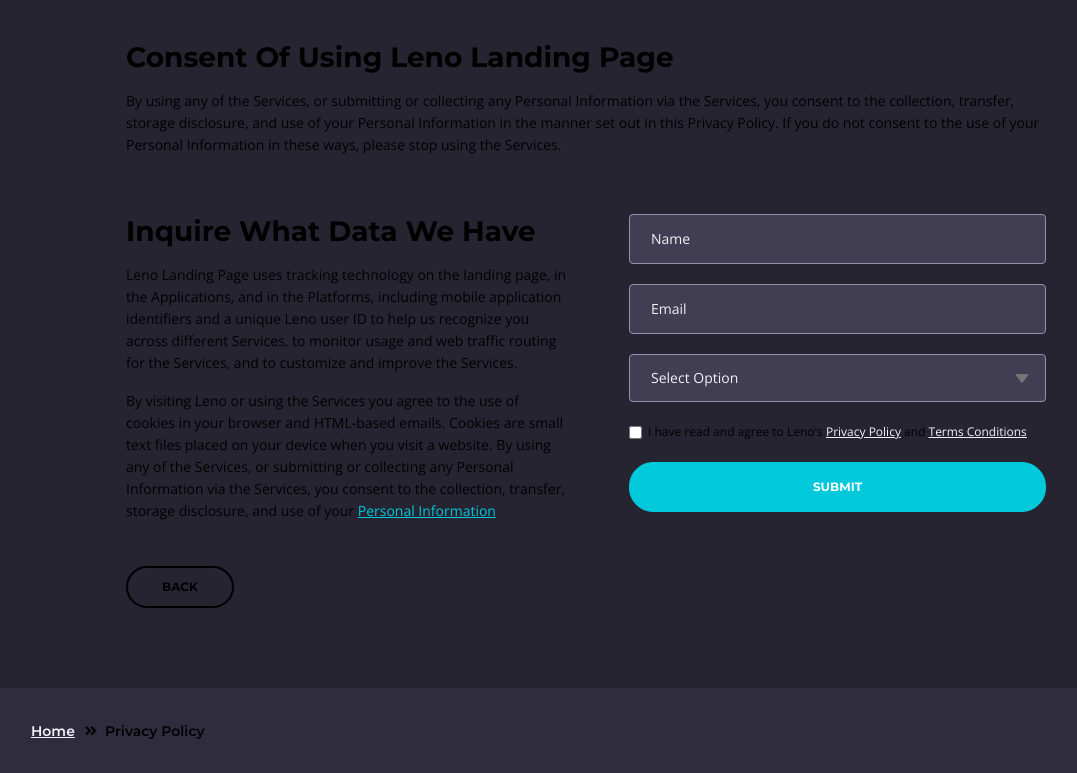
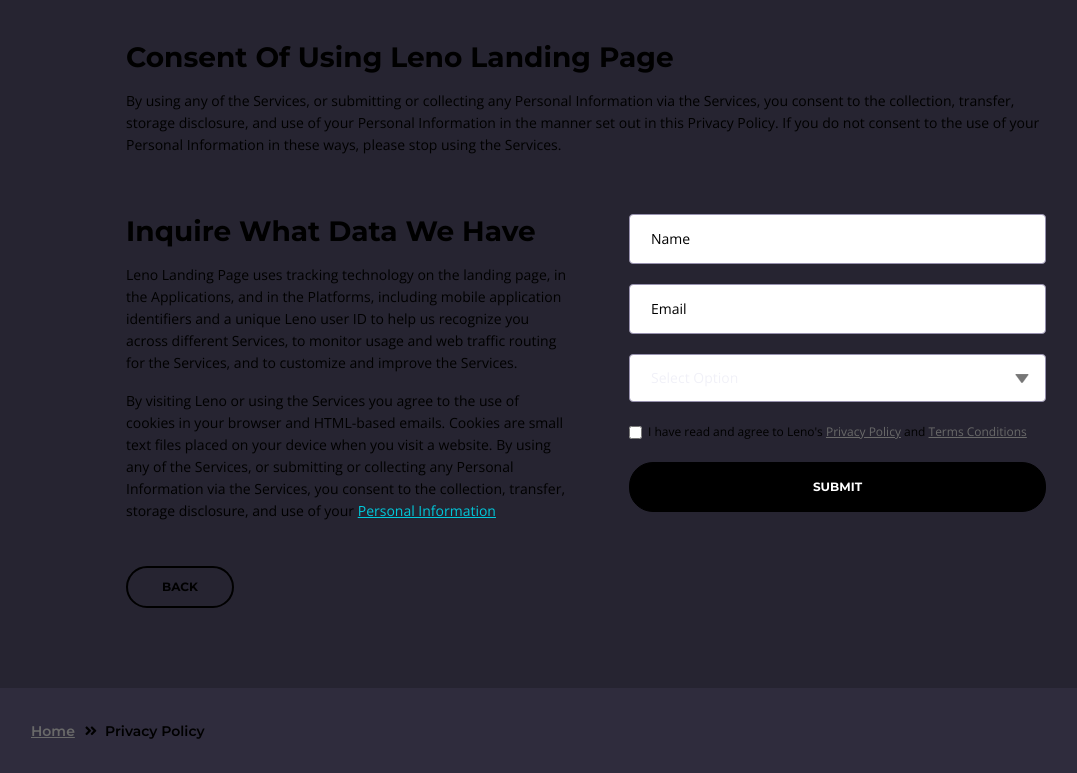
Before and after one commit to d4vid-le/nscc, a PHP site: page /resource/privacy-policy.html in a window 1280 px wide. Shown: the part 1960-2733 px from the top of the page, without its empty margins (54-1131 px from the left). Run offline with PHP 8.4, Linux system fonts and the light colour scheme.

Commit message:
css/styles.css

```diff
--- a/css/styles.css
+++ b/css/styles.css
@@ -94,13 +94,15 @@
     font: 700 1rem/1.5rem "Montserrat", sans-serif;
 }
 
+/* color href links */
+
 a {
-    color: #f1f1f8;
+    color: #696969;
     text-decoration: underline;
 }
 
 a:hover {
-    color: #f1f1f8;
+    color: #969696;
     text-decoration: underline;
 }
 
@@ -242,7 +244,7 @@
     position: absolute;
     top: 0.87rem;
     left: 1.375rem;
-    color: #f1f1f8;
+    color: #000 ;
     opacity: 1;
     font: 400 0.875rem/1.375rem "Open Sans", sans-serif;
     cursor: text;
@@ -277,7 +279,7 @@
     padding-left: 1.3125rem;
     border: 1px solid #9791ae;
     border-radius: 0.25rem;
-    background-color: #413d52;
+    background-color: #fff;
     color: #f1f1f8;
     font: 400 0.875rem/1.875rem "Open Sans", sans-serif;
     transition: all 0.2s;
@@ -336,7 +338,8 @@
     padding-left: 1.3125rem;
     border: 1px solid #9791ae;
     border-radius: 0.25rem;
-    background-color: #413d52;
+    /*background-color: #413d52; */
+    background-color: #fff;
     color: #f1f1f8;
     font: 400 0.875rem/1.75rem "Open Sans", sans-serif;
     transition: all 0.2s;
@@ -377,9 +380,9 @@
     display: inline-block;
     width: 100%;
     height: 3.125rem;
-    border: 1px solid #00c9db;
+    border: 1px solid #000;
     border-radius: 1.5rem;
-    background-color: #00c9db;
+    background-color: #000;
     color: #fff;
     font: 700 0.75rem/1.75rem "Montserrat", sans-serif;
     cursor: pointer;
@@ -387,8 +390,8 @@
 }
 
 .form-control-submit-button:hover {
-    background-color: transparent;
-    color: #00c9db;
+    background-color: rgb(0, 0, 0);
+    color: rgb(0, 0, 0);
 }
 
 /* Form Success And Error Message Formatting */
@@ -398,12 +401,12 @@
 #pmsgSubmit.h3.text-center {
     display: block;
     margin-bottom: 0;
-    color: #f1f1f8;
+    color: #707070;
     font: 400 1.125rem/1rem "Open Sans", sans-serif;
 }
 
 .help-block.with-errors .list-unstyled {
-    color: #f1f1f8;
+    color: #1100ff;
     font-size: 0.75rem;
     line-height: 1.125rem;
     text-align: left;
@@ -589,6 +592,7 @@
     width: 100%;
     height: 100vh;
     font-family: Montserrat;
+    background-color: #e2e2e2;
 
 }
 
@@ -661,6 +665,8 @@
     box-shadow: 0 0.0625rem 0.375rem 0 rgba(0, 0, 0, 0.1);
     font: 700 0.75rem/2rem "Montserrat", sans-serif;
     transition: all 0.2s;
+    position: absolute;
+
 
 }
 
@@ -861,6 +867,7 @@
 }
 
 .navbar-custom .dropdown-menu {
+
     margin-top: 0;
     border: none;
     border-radius: 0.25rem;
@@ -1524,8 +1531,8 @@
 .form {
     padding-top: 6.25rem;
     padding-bottom: 5.625rem;
-    background: url('../images/contact-background.jpg') center bottom no-repeat;
     background-size: cover;
+    background-color: #e2e2e2;
 }
 
 .form h2 {
@@ -1544,7 +1551,7 @@
 .form .list-unstyled .fab {
     margin-right: 0.5rem;
     font-size: 0.875rem;
-    color: #00c9db;
+    color: #000;
 }
 
 .form .list-unstyled .fa-phone {
```
